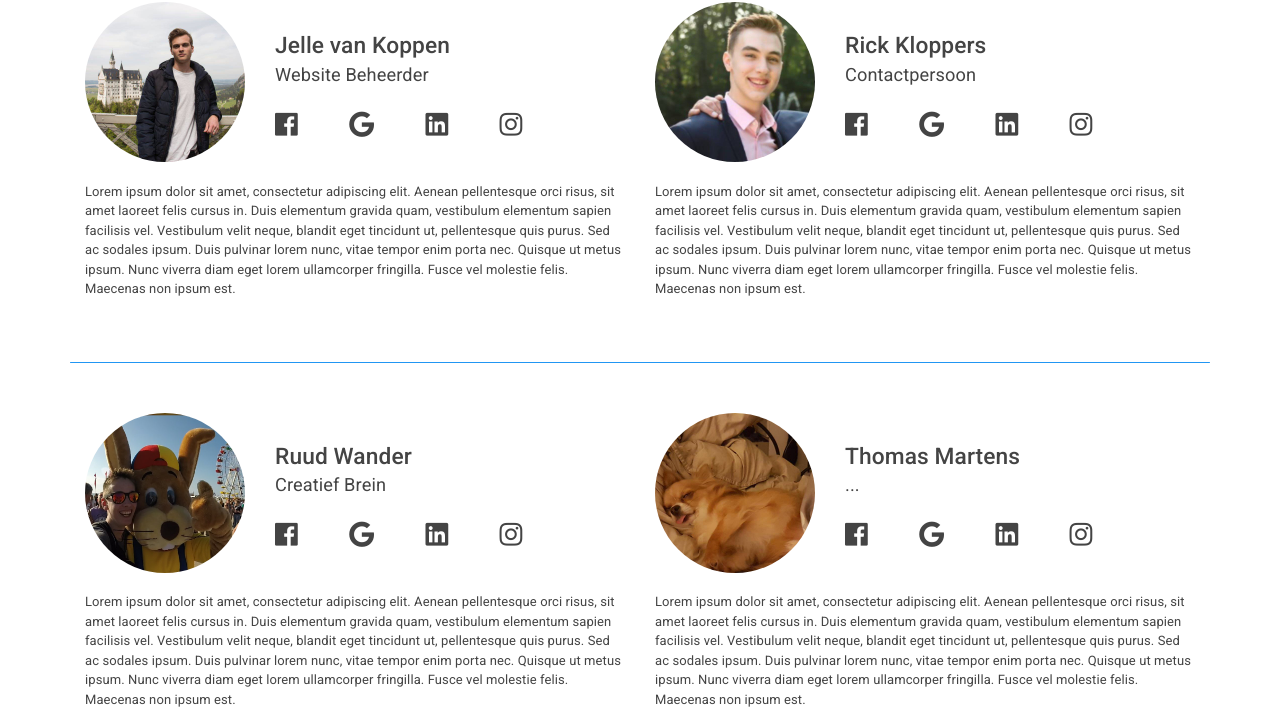
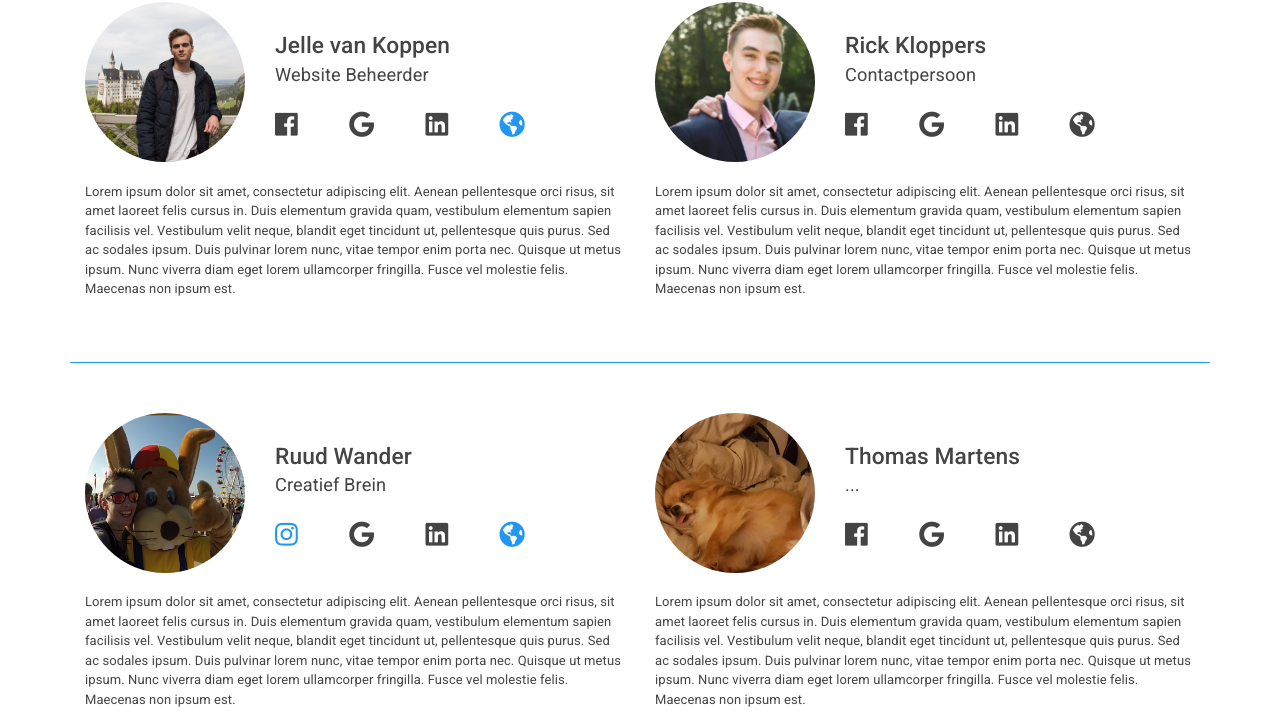
Before and after one commit to JellevanKoppen/HrWebsite, a PHP site: page /about.php in a window 1280 px wide. Shown: the part 428-1139 px from the top of the page. Run offline with PHP 8.4, Linux system fonts and the light colour scheme; some libraries are stand-ins or nearby versions.

Commit message:
changed about

```diff
--- a/about.php
+++ b/about.php
@@ -43,9 +43,9 @@
                     <a class="li-ic">
                       <i class="fab fa-linkedin fa-lg white-text mr-md-5 mr-3 fa-2x"> </i>
                     </a>
-                  <!--Instagram-->
-                  <a class="ins-ic">
-                    <i class="fab fa-instagram fa-lg white-text mr-md-5 mr-3 fa-2x"> </i>
+                    <!--Website-->
+                    <a  href="0944862/index.html">
+                      <i class="fas fa-globe-americas fa-lg white-text mr-md-5 mr-3 fa-2x"> </i>
                     </a>
                   </div>
                 </div>
@@ -75,8 +75,8 @@
                     <i class="fab fa-linkedin fa-lg white-text mr-md-5 mr-3 fa-2x"> </i>
                   </a>
                   <!--Instagram-->
-                  <a class="ins-ic">
-                    <i class="fab fa-instagram fa-lg white-text mr-md-5 mr-3 fa-2x"> </i>
+                  <a>
+                    <i class="fas fa-globe-americas fa-lg white-text mr-md-5 mr-3 fa-2x"> </i>
                   </a>
                 </div>
               </div>
@@ -95,8 +95,8 @@
               <div class="col-8 headerName">
                 <h3>Ruud Wander <br /><small>Creatief Brein</small></h3>
                 <div class="personalSocials">
-                  <a class="fb-ic">
-                    <i class="fab fa-facebook fa-lg white-text mr-md-5 mr-3 fa-2x"> </i>
+                  <a class="fb-ic" href="https://www.instagram.com/jdm_ruudtje/" target="_blank">
+                    <i class="fab fa-instagram fa-lg white-text mr-md-5 mr-3 fa-2x"> </i>
                   </a>
                   <!-- Google-->
                   <a class="gplus-ic">
@@ -107,8 +107,8 @@
                     <i class="fab fa-linkedin fa-lg white-text mr-md-5 mr-3 fa-2x"> </i>
                   </a>
                   <!--Instagram-->
-                  <a class="ins-ic">
-                    <i class="fab fa-instagram fa-lg white-text mr-md-5 mr-3 fa-2x"> </i>
+                  <a  href="0943741/index.html">
+                    <i class="fas fa-globe-americas fa-lg white-text mr-md-5 mr-3 fa-2x"> </i>
                   </a>
                 </div>
               </div>
@@ -138,8 +138,8 @@
                     <i class="fab fa-linkedin fa-lg white-text mr-md-5 mr-3 fa-2x"> </i>
                   </a>
                   <!--Instagram-->
-                  <a class="ins-ic">
-                    <i class="fab fa-instagram fa-lg white-text mr-md-5 mr-3 fa-2x"> </i>
+                  <a>
+                    <i class="fas fa-globe-americas fa-lg white-text mr-md-5 mr-3 fa-2x"> </i>
                   </a>
                 </div>
               </div>
```
Lines whose indentation alone changed are shown as unchanged.
